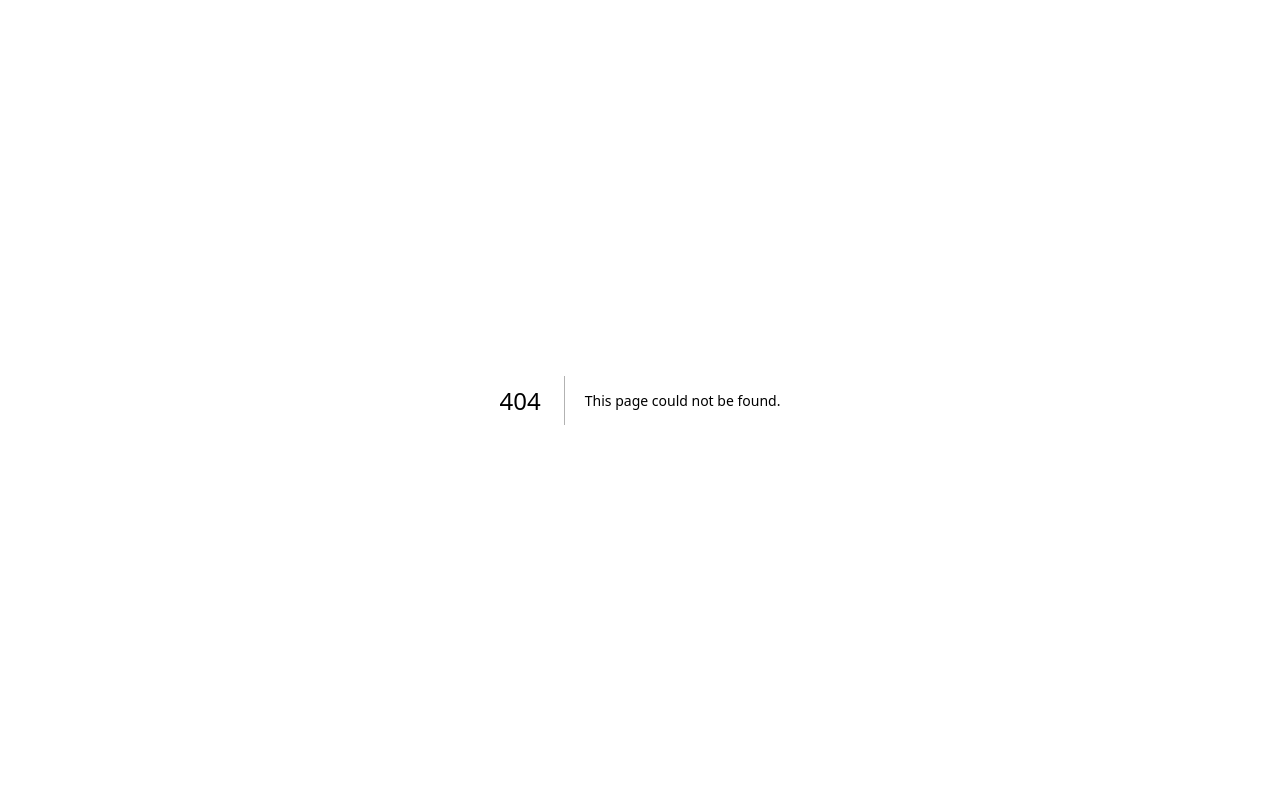
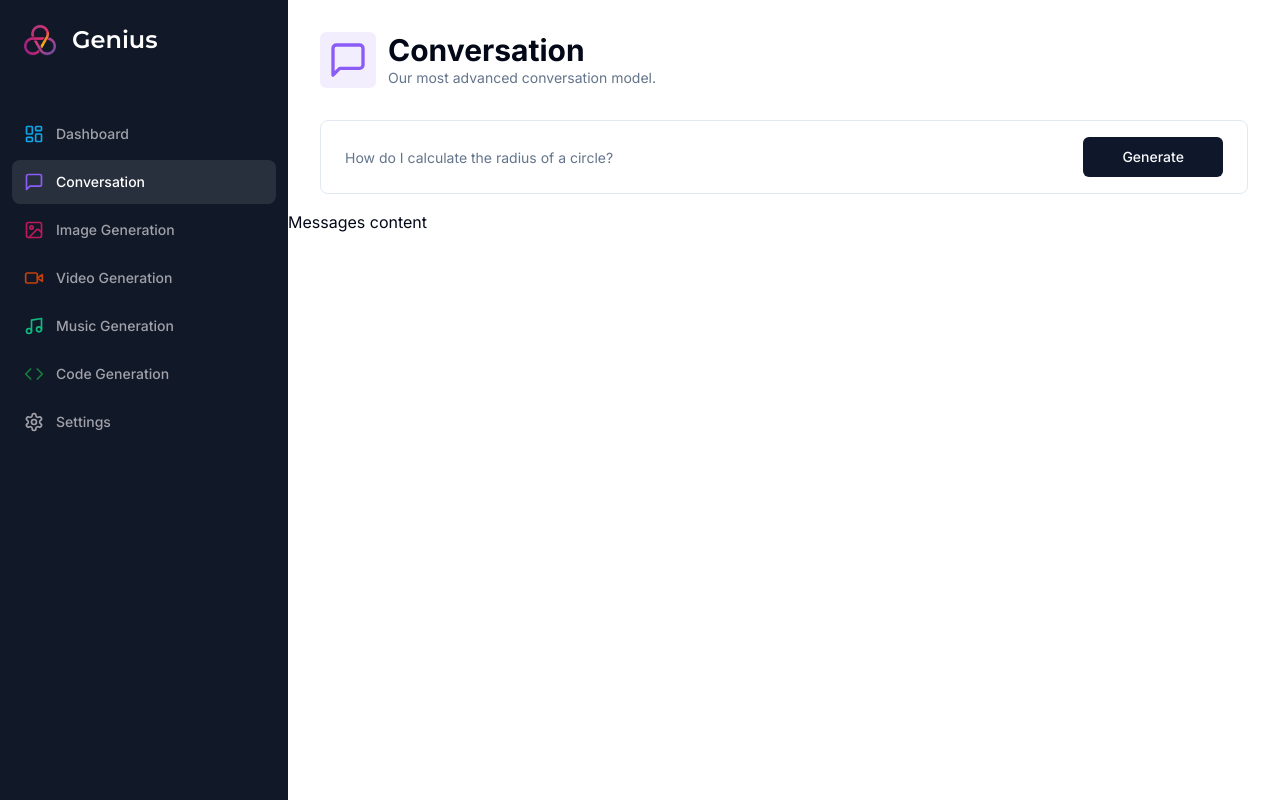
Before and after one commit to nnktz/ai-saas, a Next.js app: page /conversation in a window 1280 px wide. Before the commit this address had no page. Built offline with nearby package versions, Linux system fonts and the light colour scheme.

Commit message:
Conversation AI UI

```diff
--- /dev/null
+++ b/app/(dashboard)/(routes)/conversation/constanst.ts
@@ -0,0 +1,7 @@
+import * as z from 'zod';
+
+export const formSchema = z.object({
+  prompt: z.string().min(1, {
+    message: 'Prompt is required',
+  }),
+});
--- /dev/null
+++ b/app/(dashboard)/(routes)/conversation/page.tsx
@@ -0,0 +1,75 @@
+'use client';
+
+import * as z from 'zod';
+import { MessageSquare } from 'lucide-react';
+import { useForm } from 'react-hook-form';
+import { zodResolver } from '@hookform/resolvers/zod';
+
+import { formSchema } from './constanst';
+
+import Heading from '@/components/heading';
+import { Form, FormControl, FormField, FormItem } from '@/components/ui/form';
+import { Input } from '@/components/ui/input';
+import { Button } from '@/components/ui/button';
+
+const ConversationPage = () => {
+  const form = useForm<z.infer<typeof formSchema>>({
+    resolver: zodResolver(formSchema),
+    defaultValues: {
+      prompt: '',
+    },
+  });
+
+  const isLoading = form.formState.isSubmitting;
+
+  const onSubmit = async (values: z.infer<typeof formSchema>) => {
+    console.log(values);
+  };
+
+  return (
+    <div>
+      <Heading
+        title='Conversation'
+        description='Our most advanced conversation model.'
+        icon={MessageSquare}
+        iconColor='text-violet-500'
+        bgColor='bg-violet-500/10'
+      />
+
+      <div className='px-4 lg:px-8'>
+        <Form {...form}>
+          <form
+            action=''
+            onSubmit={form.handleSubmit(onSubmit)}
+            className='rounded-lg border w-full p-4 px-3 md:px-6 focus-within:shadow-sm grid grid-cols-12 gap-2'>
+            <FormField
+              name='prompt'
+              render={({ field }) => (
+                <FormItem className='col-span-12 lg:col-span-10'>
+                  <FormControl className='m-0 p-0'>
+                    <Input
+                      className='border-0 outline-none focus-visible:ring-0 focus-visible:ring-transparent'
+                      disabled={isLoading}
+                      placeholder='How do I calculate the radius of a circle?'
+                      {...field}
+                    />
+                  </FormControl>
+                </FormItem>
+              )}
+            />
+
+            <Button
+              className='col-span-12 lg:col-span-2 w-full'
+              disabled={isLoading}>
+              Generate
+            </Button>
+          </form>
+        </Form>
+      </div>
+
+      <div className='space-y-4 mt-4'>Messages content</div>
+    </div>
+  );
+};
+
+export default ConversationPage;
--- /dev/null
+++ b/components/heading.tsx
@@ -0,0 +1,36 @@
+import { cn } from '@/lib/utils';
+import { LucideIcon } from 'lucide-react';
+
+interface HeadingProps {
+  title: string;
+  description: string;
+  icon: LucideIcon;
+  iconColor?: string;
+  bgColor?: string;
+}
+
+const Heading = ({
+  title,
+  description,
+  icon: Icon,
+  iconColor,
+  bgColor,
+}: HeadingProps) => {
+  return (
+    <>
+      <div className='px-4 lg:px-8 flex items-center gap-x-3 mb-8'>
+        <div className={cn('p-2 w-fit rounded-md', bgColor)}>
+          <Icon className={cn('w-10 h-10', iconColor)} />
+        </div>
+
+        <div>
+          <h2 className='text-3xl font-bold'>{title}</h2>
+
+          <p className='text-sm text-muted-foreground'>{description}</p>
+        </div>
+      </div>
+    </>
+  );
+};
+
+export default Heading;
--- /dev/null
+++ b/components/ui/form.tsx
@@ -0,0 +1,176 @@
+import * as React from "react"
+import * as LabelPrimitive from "@radix-ui/react-label"
+import { Slot } from "@radix-ui/react-slot"
+import {
+  Controller,
+  ControllerProps,
+  FieldPath,
+  FieldValues,
+  FormProvider,
+  useFormContext,
+} from "react-hook-form"
+
+import { cn } from "@/lib/utils"
+import { Label } from "@/components/ui/label"
+
+const Form = FormProvider
+
+type FormFieldContextValue<
+  TFieldValues extends FieldValues = FieldValues,
+  TName extends FieldPath<TFieldValues> = FieldPath<TFieldValues>
+> = {
+  name: TName
+}
+
+const FormFieldContext = React.createContext<FormFieldContextValue>(
+  {} as FormFieldContextValue
+)
+
+const FormField = <
+  TFieldValues extends FieldValues = FieldValues,
+  TName extends FieldPath<TFieldValues> = FieldPath<TFieldValues>
+>({
+  ...props
+}: ControllerProps<TFieldValues, TName>) => {
+  return (
+    <FormFieldContext.Provider value={{ name: props.name }}>
+      <Controller {...props} />
+    </FormFieldContext.Provider>
+  )
+}
+
+const useFormField = () => {
+  const fieldContext = React.useContext(FormFieldContext)
+  const itemContext = React.useContext(FormItemContext)
+  const { getFieldState, formState } = useFormContext()
+
+  const fieldState = getFieldState(fieldContext.name, formState)
+
+  if (!fieldContext) {
+    throw new Error("useFormField should be used within <FormField>")
+  }
+
+  const { id } = itemContext
+
+  return {
+    id,
+    name: fieldContext.name,
+    formItemId: `${id}-form-item`,
+    formDescriptionId: `${id}-form-item-description`,
+    formMessageId: `${id}-form-item-message`,
+    ...fieldState,
+  }
+}
+
+type FormItemContextValue = {
+  id: string
+}
+
+const FormItemContext = React.createContext<FormItemContextValue>(
+  {} as FormItemContextValue
+)
+
+const FormItem = React.forwardRef<
+  HTMLDivElement,
+  React.HTMLAttributes<HTMLDivElement>
+>(({ className, ...props }, ref) => {
+  const id = React.useId()
+
+  return (
+    <FormItemContext.Provider value={{ id }}>
+      <div ref={ref} className={cn("space-y-2", className)} {...props} />
+    </FormItemContext.Provider>
+  )
+})
+FormItem.displayName = "FormItem"
+
+const FormLabel = React.forwardRef<
+  React.ElementRef<typeof LabelPrimitive.Root>,
+  React.ComponentPropsWithoutRef<typeof LabelPrimitive.Root>
+>(({ className, ...props }, ref) => {
+  const { error, formItemId } = useFormField()
+
+  return (
+    <Label
+      ref={ref}
+      className={cn(error && "text-destructive", className)}
+      htmlFor={formItemId}
+      {...props}
+    />
+  )
+})
+FormLabel.displayName = "FormLabel"
+
+const FormControl = React.forwardRef<
+  React.ElementRef<typeof Slot>,
+  React.ComponentPropsWithoutRef<typeof Slot>
+>(({ ...props }, ref) => {
+  const { error, formItemId, formDescriptionId, formMessageId } = useFormField()
+
+  return (
+    <Slot
+      ref={ref}
+      id={formItemId}
+      aria-describedby={
+        !error
+          ? `${formDescriptionId}`
+          : `${formDescriptionId} ${formMessageId}`
+      }
+      aria-invalid={!!error}
+      {...props}
+    />
+  )
+})
+FormControl.displayName = "FormControl"
+
+const FormDescription = React.forwardRef<
+  HTMLParagraphElement,
+  React.HTMLAttributes<HTMLParagraphElement>
+>(({ className, ...props }, ref) => {
+  const { formDescriptionId } = useFormField()
+
+  return (
+    <p
+      ref={ref}
+      id={formDescriptionId}
+      className={cn("text-sm text-muted-foreground", className)}
+      {...props}
+    />
+  )
+})
+FormDescription.displayName = "FormDescription"
+
+const FormMessage = React.forwardRef<
+  HTMLParagraphElement,
+  React.HTMLAttributes<HTMLParagraphElement>
+>(({ className, children, ...props }, ref) => {
+  const { error, formMessageId } = useFormField()
+  const body = error ? String(error?.message) : children
+
+  if (!body) {
+    return null
+  }
+
+  return (
+    <p
+      ref={ref}
+      id={formMessageId}
+      className={cn("text-sm font-medium text-destructive", className)}
+      {...props}
+    >
+      {body}
+    </p>
+  )
+})
+FormMessage.displayName = "FormMessage"
+
+export {
+  useFormField,
+  Form,
+  FormItem,
+  FormLabel,
+  FormControl,
+  FormDescription,
+  FormMessage,
+  FormField,
+}
--- /dev/null
+++ b/components/ui/input.tsx
@@ -0,0 +1,25 @@
+import * as React from "react"
+
+import { cn } from "@/lib/utils"
+
+export interface InputProps
+  extends React.InputHTMLAttributes<HTMLInputElement> {}
+
+const Input = React.forwardRef<HTMLInputElement, InputProps>(
+  ({ className, type, ...props }, ref) => {
+    return (
+      <input
+        type={type}
+        className={cn(
+          "flex h-10 w-full rounded-md border border-input bg-background px-3 py-2 text-sm ring-offset-background file:border-0 file:bg-transparent file:text-sm file:font-medium placeholder:text-muted-foreground focus-visible:outline-none focus-visible:ring-2 focus-visible:ring-ring focus-visible:ring-offset-2 disabled:cursor-not-allowed disabled:opacity-50",
+          className
+        )}
+        ref={ref}
+        {...props}
+      />
+    )
+  }
+)
+Input.displayName = "Input"
+
+export { Input }
--- /dev/null
+++ b/components/ui/label.tsx
@@ -0,0 +1,26 @@
+"use client"
+
+import * as React from "react"
+import * as LabelPrimitive from "@radix-ui/react-label"
+import { cva, type VariantProps } from "class-variance-authority"
+
+import { cn } from "@/lib/utils"
+
+const labelVariants = cva(
+  "text-sm font-medium leading-none peer-disabled:cursor-not-allowed peer-disabled:opacity-70"
+)
+
+const Label = React.forwardRef<
+  React.ElementRef<typeof LabelPrimitive.Root>,
+  React.ComponentPropsWithoutRef<typeof LabelPrimitive.Root> &
+    VariantProps<typeof labelVariants>
+>(({ className, ...props }, ref) => (
+  <LabelPrimitive.Root
+    ref={ref}
+    className={cn(labelVariants(), className)}
+    {...props}
+  />
+))
+Label.displayName = LabelPrimitive.Root.displayName
+
+export { Label }
--- a/package.json
+++ b/package.json
@@ -10,7 +10,9 @@
   },
   "dependencies": {
     "@clerk/nextjs": "^4.27.1",
+    "@hookform/resolvers": "^3.3.2",
     "@radix-ui/react-dialog": "^1.0.5",
+    "@radix-ui/react-label": "^2.0.2",
     "@radix-ui/react-slot": "^1.0.2",
     "class-variance-authority": "^0.7.0",
     "clsx": "^2.0.0",
@@ -18,8 +20,10 @@
     "next": "14.0.2",
     "react": "^18",
     "react-dom": "^18",
+    "react-hook-form": "^7.48.2",
     "tailwind-merge": "^2.0.0",
-    "tailwindcss-animate": "^1.0.7"
+    "tailwindcss-animate": "^1.0.7",
+    "zod": "^3.22.4"
   },
   "devDependencies": {
     "@types/node": "^20",
```
Also changed, not shown: 1 other file (tests, documents, lock files or other folders).
